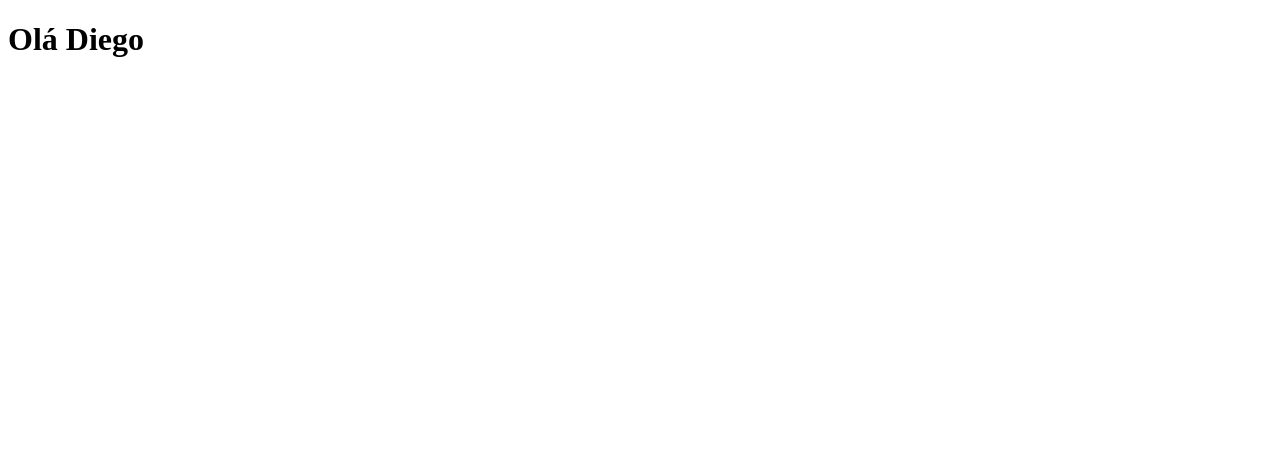
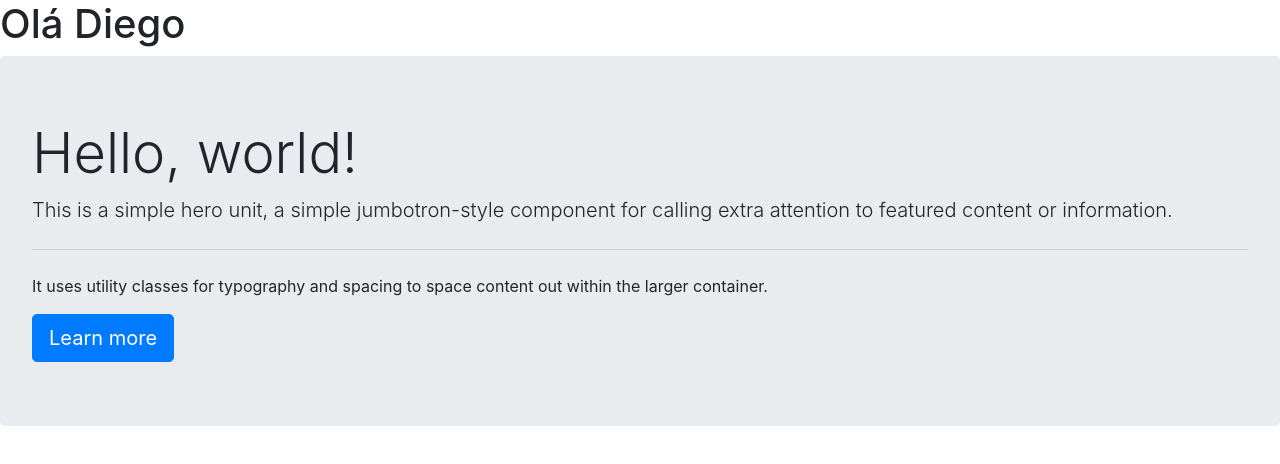
Before and after one commit to diegotesch/estudos-algar, an Angular app: page / in a window 1280 px wide. Shown: the top 464 px of the page. Built offline with nearby package versions, Linux system fonts and the light colour scheme.

Commit message:
Instalado Bootstrap

```diff
--- a/angular.json
+++ b/angular.json
@@ -24,7 +24,8 @@
               "src/assets"
             ],
             "styles": [
-              "src/styles.css"
+              "src/styles.css",
+              "node_modules/bootstrap/dist/css/bootstrap.css"
             ],
             "scripts": []
           },
--- a/package.json
+++ b/package.json
@@ -19,6 +19,7 @@
     "@angular/platform-browser": "~8.1.0",
     "@angular/platform-browser-dynamic": "~8.1.0",
     "@angular/router": "~8.1.0",
+    "bootstrap": "^4.3.1",
     "rxjs": "~6.4.0",
     "tslib": "^1.9.0",
     "zone.js": "~0.9.1"
--- a/src/app/app.component.html
+++ b/src/app/app.component.html
@@ -1 +1,2 @@
 <h1>Olá {{ nome }}</h1>
+<app-hello></app-hello>
--- a/src/app/app.module.ts
+++ b/src/app/app.module.ts
@@ -2,10 +2,12 @@ import { BrowserModule } from '@angular/platform-browser';
 import { NgModule } from '@angular/core';
 
 import { AppComponent } from './app.component';
+import { HelloComponent } from './hello/hello.component';
 
 @NgModule({
   declarations: [
-    AppComponent
+    AppComponent,
+    HelloComponent
   ],
   imports: [
     BrowserModule
--- /dev/null
+++ b/src/app/hello/hello.component.html
@@ -0,0 +1,7 @@
+<div class="jumbotron">
+  <h1 class="display-4">Hello, world!</h1>
+  <p class="lead">This is a simple hero unit, a simple jumbotron-style component for calling extra attention to featured content or information.</p>
+  <hr class="my-4">
+  <p>It uses utility classes for typography and spacing to space content out within the larger container.</p>
+  <a class="btn btn-primary btn-lg" href="#" role="button">Learn more</a>
+</div>
```
Also changed, not shown: src/app/hello/hello.component.ts (added, +10 -0 lines), src/app/hello/hello.component.css (added), 1 other file (tests, documents, lock files or other folders).
